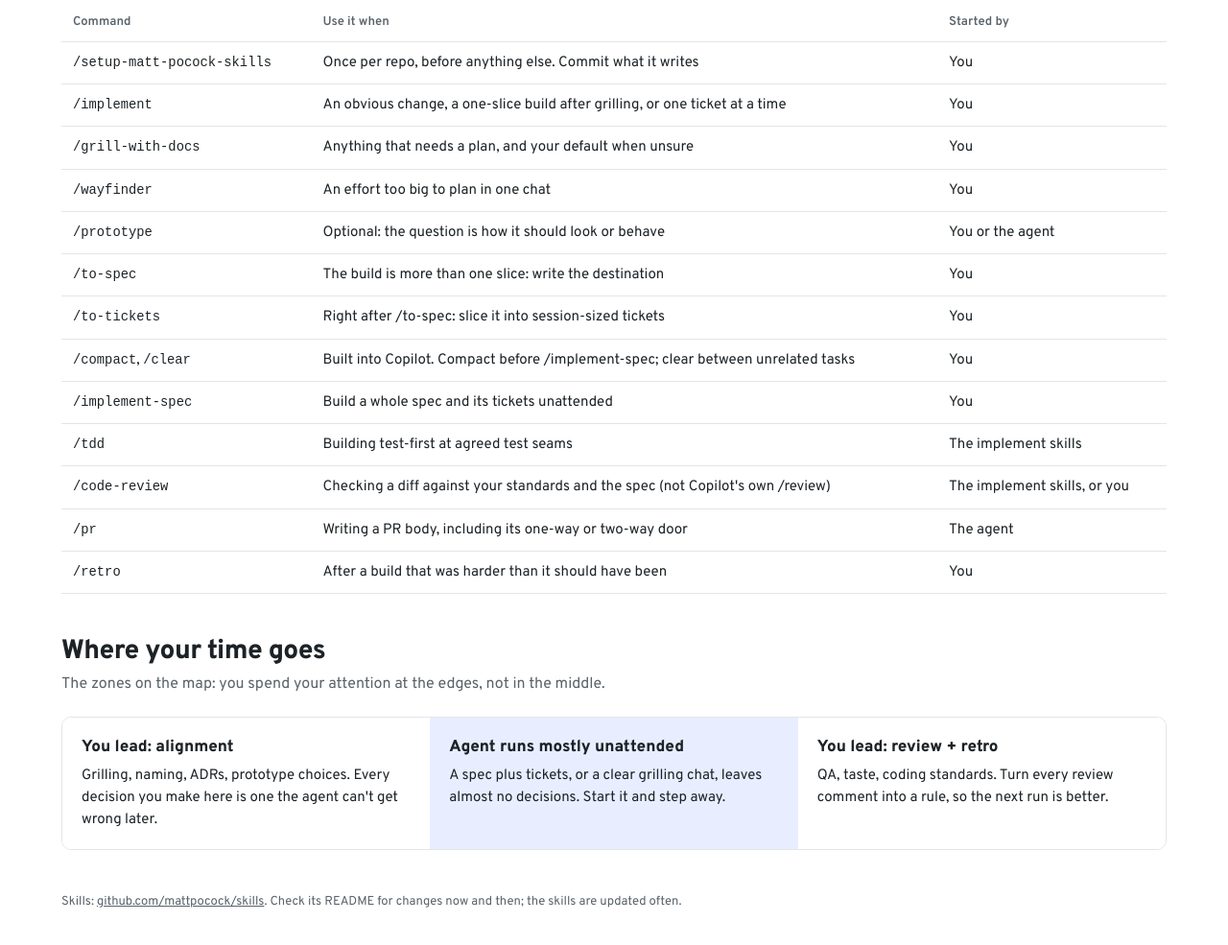
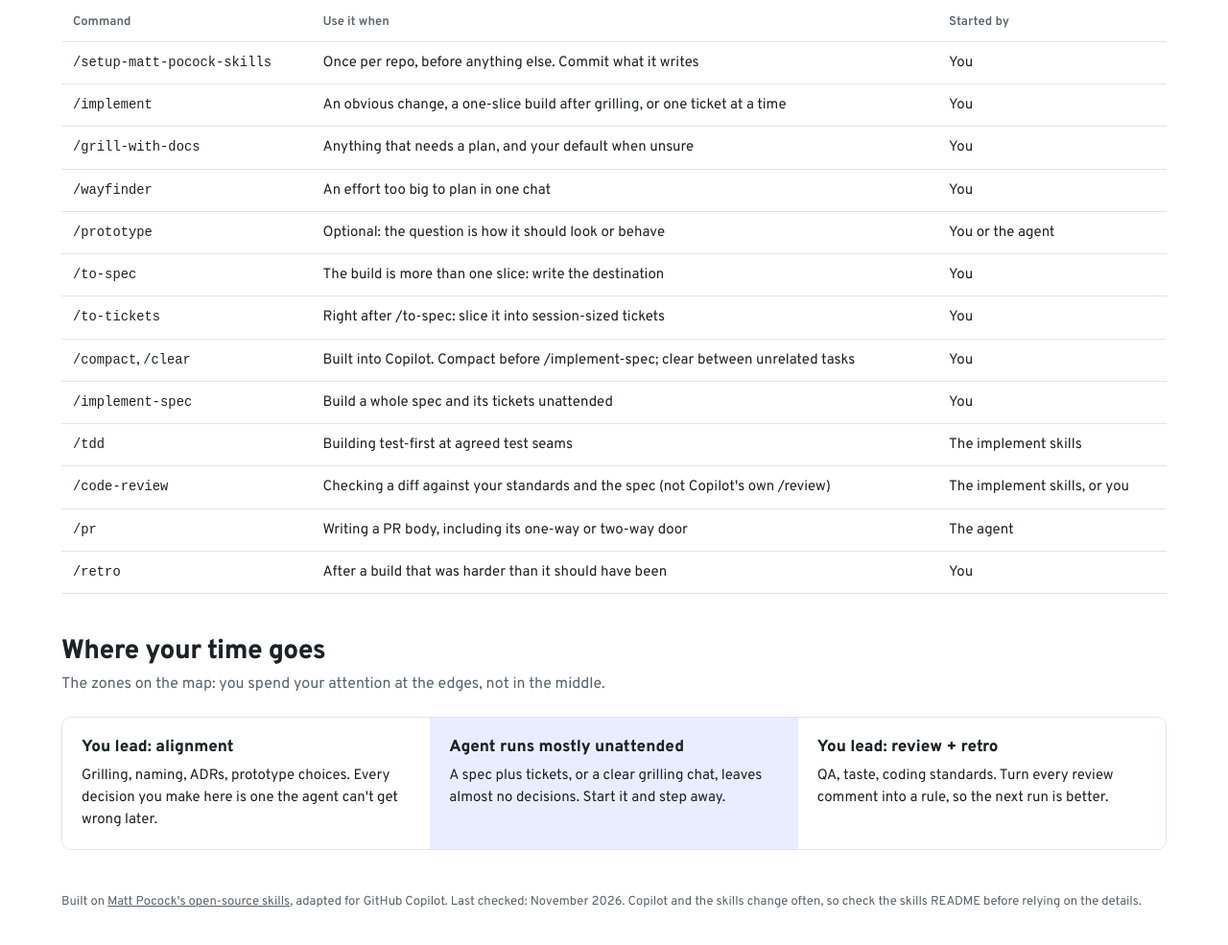
Before and after one commit to KonradZwl/skills-usage-map, a plain HTML site: page index.html in a window 1280 px wide. Shown: the part 5646-6631 px from the top of the page at 96% size. Drawn offline with Linux system fonts and the light colour scheme; a web font is replaced by a local one.

Commit message:
Update index.html

```diff
--- a/index.html
+++ b/index.html
@@ -803,8 +803,9 @@
 
   <footer class="band" style="padding-top:0">
     <div class="wrap">
-      Skills: <a href="https://github.com/mattpocock/skills">github.com/mattpocock/skills</a>. Check its README for
-      changes now and then; the skills are updated often.</div>
+      Built on <a href="https://github.com/mattpocock/skills">Matt Pocock's open-source skills</a>, adapted for GitHub
+      Copilot. Last checked: November 2026. Copilot and the skills change often, so check the skills README before
+      relying on the details.</div>
   </footer>
 
   <button type="button" id="top" aria-label="Back to top" title="Back to top"><svg width="20" height="20"
```
